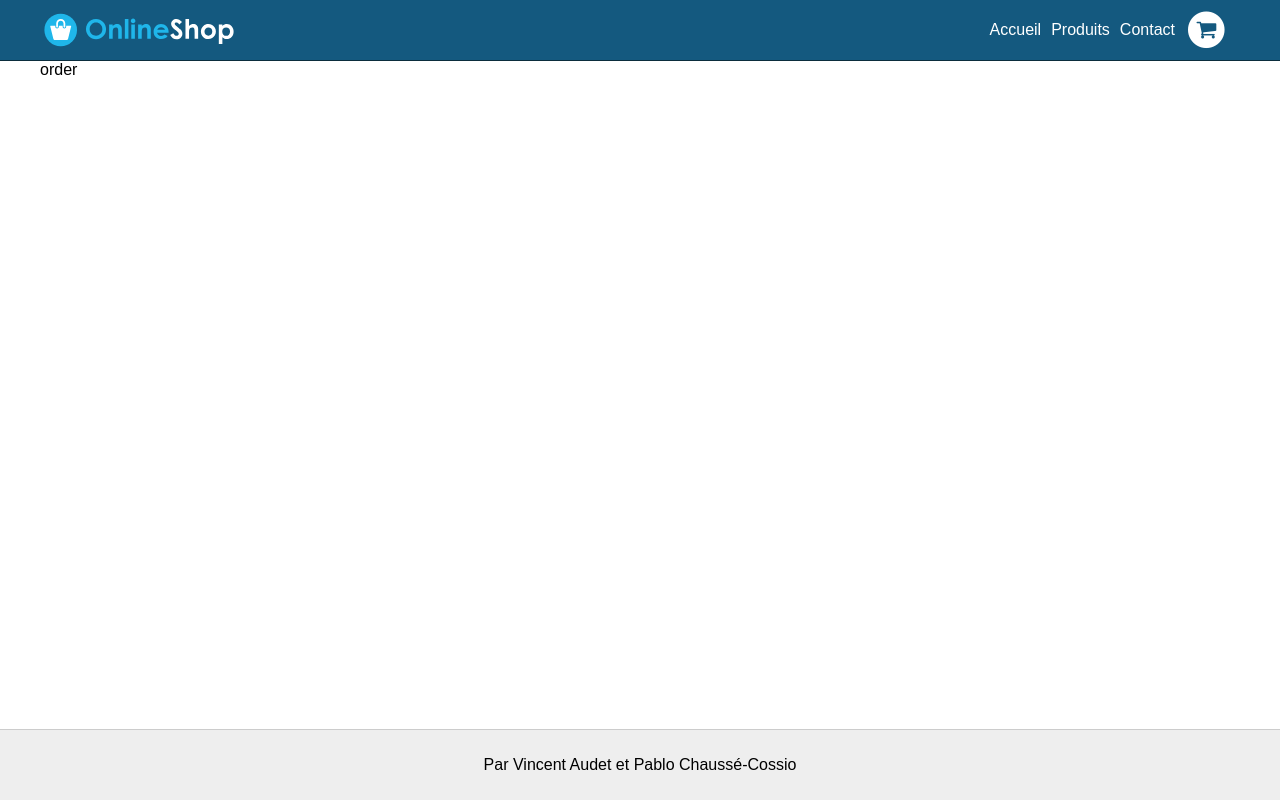
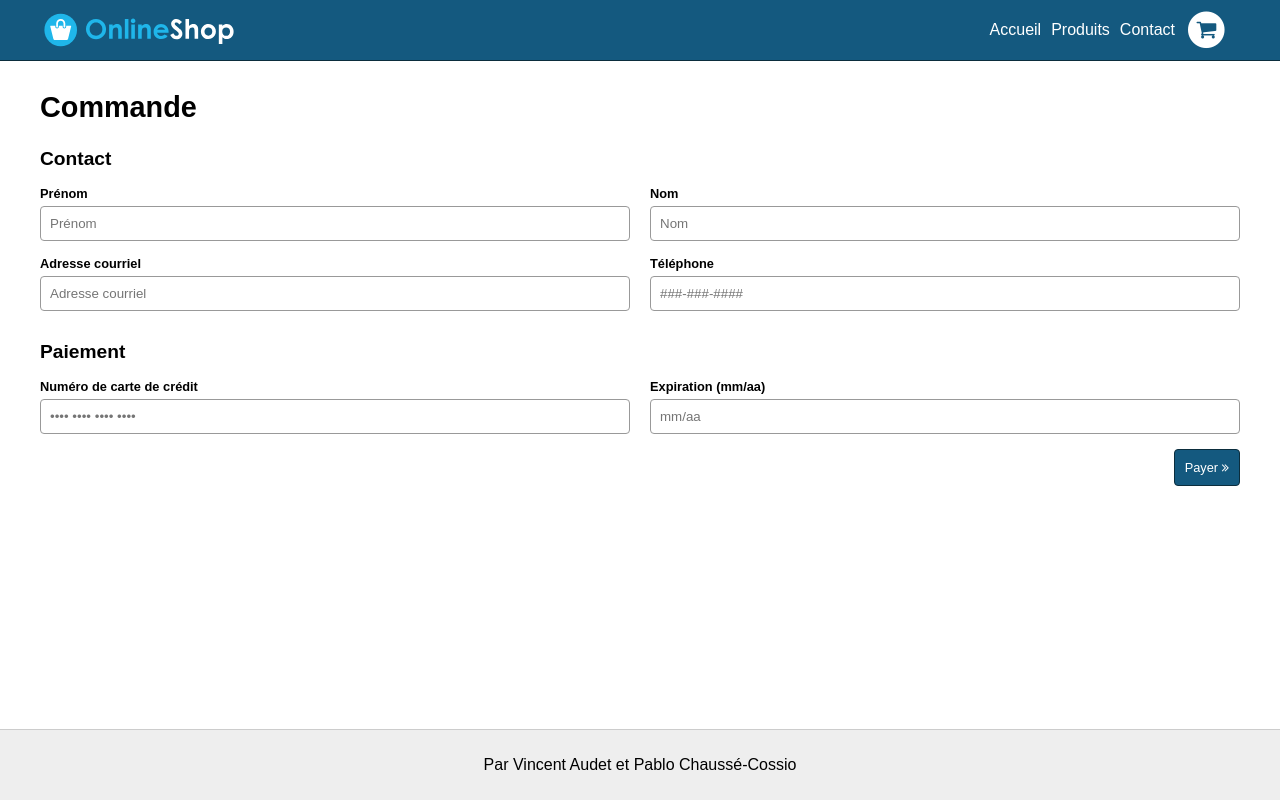
Before and after one commit to Dodilanne/log4420, a React (Create React App) app in the folder tp5/client/: page /order in a window 1280 px wide. Built offline with nearby package versions, Linux system fonts and the light colour scheme.

Commit message:
order component content

```diff
--- a/tp5/client/src/OrderComponent/OrderComponent.js
+++ b/tp5/client/src/OrderComponent/OrderComponent.js
@@ -9,8 +9,60 @@ export function OrderComponent() {
       <div>
         <Header/>
         <main>
-            {/* Todo: order content */}
-         order
+            <article>
+              <h1>Commande</h1>
+              <form id="order-form" action="/confirmation" method="post">
+                <section>
+                  <h2>Contact</h2>
+                  <div class="row">
+                    <div class="col">
+                      <div class="form-group">
+                        <label for="first-name">Prénom</label>
+                        <input class="form-control" type="text" id="first-name" name="first-name" placeholder="Prénom" minlength="2" required/>
+                      </div>
+                    </div>
+                    <div class="col">
+                      <div class="form-group">
+                        <label for="last-name">Nom</label>
+                        <input class="form-control" type="text" id="last-name" name="last-name" placeholder="Nom" minlength="2" required/>
+                      </div>
+                    </div>
+                  </div>
+                  <div class="row">
+                    <div class="col">
+                      <div class="form-group">
+                        <label for="email">Adresse courriel</label>
+                        <input class="form-control" type="email" id="email" name="email" placeholder="Adresse courriel" required/>
+                      </div>
+                    </div>
+                    <div class="col">
+                      <div class="form-group">
+                        <label for="phone">Téléphone</label>
+                        <input class="form-control" type="tel" id="phone" name="phone" placeholder="###-###-####" required/>
+                      </div>
+                    </div>
+                  </div>
+                </section>
+                <section>
+                  <h2>Paiement</h2>
+                  <div class="row">
+                    <div class="col">
+                      <div class="form-group">
+                        <label for="credit-card">Numéro de carte de crédit</label>
+                        <input class="form-control" type="text" id="credit-card" name="credit-card" placeholder="•••• •••• •••• ••••" required/>
+                      </div>
+                    </div>
+                    <div class="col">
+                      <div class="form-group">
+                        <label for="credit-card-expiry">Expiration (mm/aa)</label>
+                        <input class="form-control" type="text" id="credit-card-expiry" name="credit-card-expiry" placeholder="mm/aa" required/>
+                      </div>
+                    </div>
+                  </div>
+                </section>
+                <button class="btn pull-right" type="submit">Payer <i class="fa fa-angle-double-right"></i></button>
+              </form>
+            </article>
         </main>
         <Footer/>
       </div>
```
